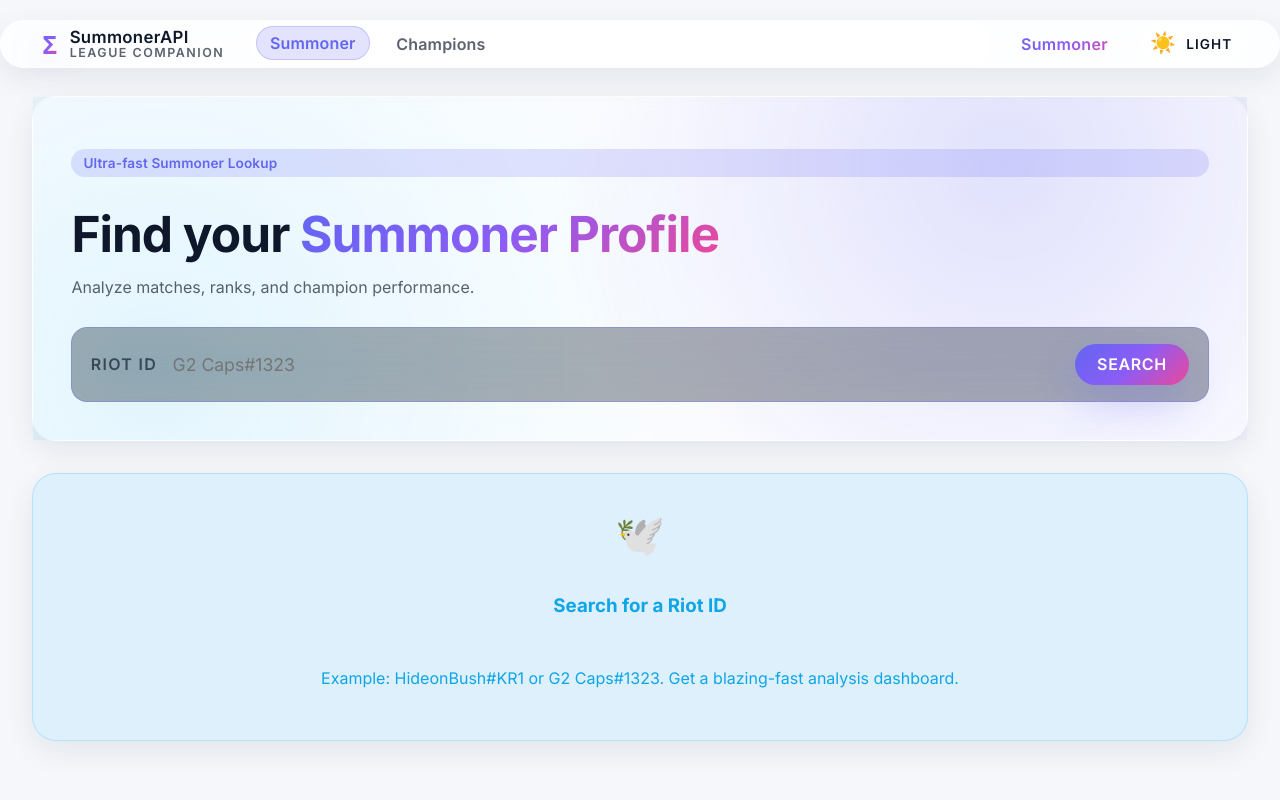
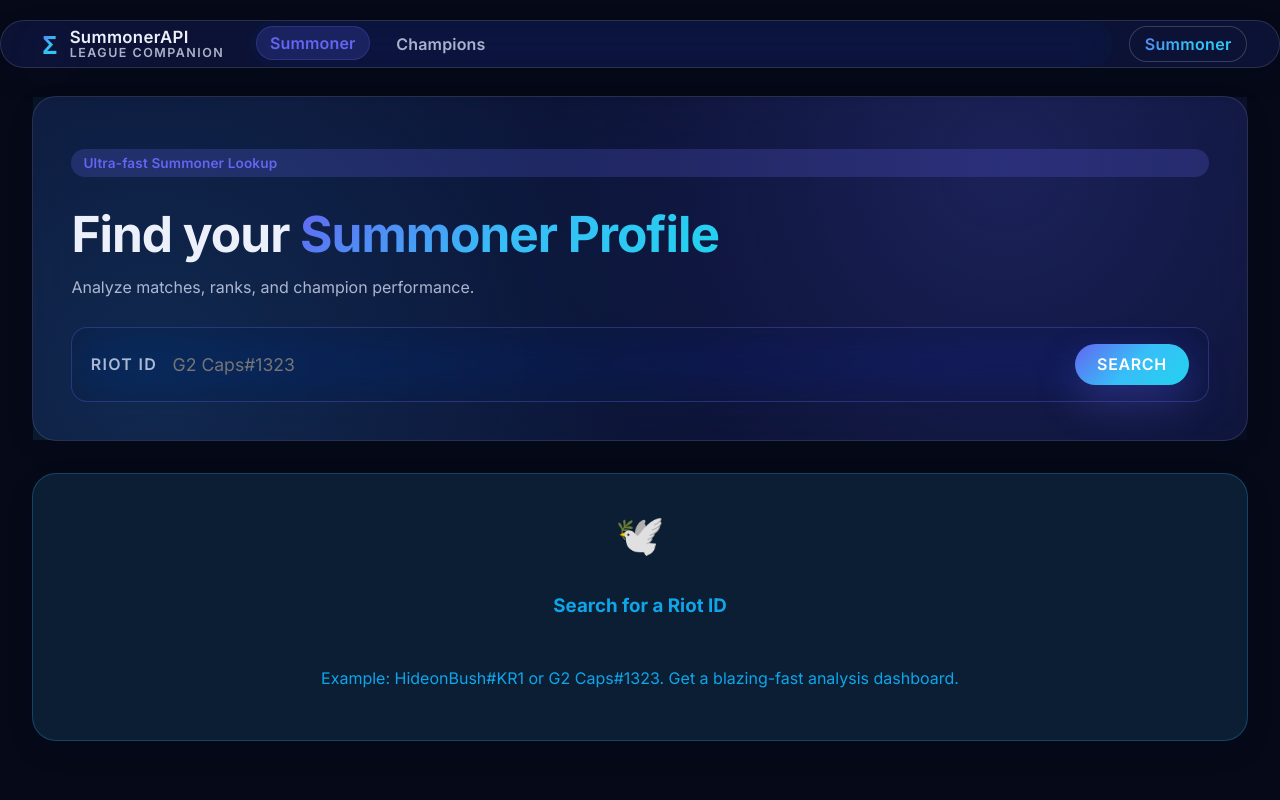
Before and after one commit to zerox80/SummonerAPIv2, a React (Vite) app in the folder frontend/: page / in a window 1280 px wide. Shown: the top 800 px of the page. Built offline with nearby package versions, Linux system fonts and the light colour scheme.

Commit message:
feat: Add base UI layout, dark theme provider, and summoner page styles including match history.

```diff
--- a/frontend/src/components/BottomNavigation.jsx
+++ b/frontend/src/components/BottomNavigation.jsx
@@ -1,6 +1,5 @@
 import React from 'react';
 import { NavLink, useNavigate } from 'react-router-dom';
-import ThemeToggle from './ThemeToggle.jsx';
 import '../styles/bottom-navigation.css';
 
 // Icons - using simple SVG components
@@ -58,7 +57,7 @@ const BottomNavigation = ({ currentSection, onSearchClick }) => {
       </button>
 
       <div className="bottom-nav__item">
-        <ThemeToggle />
+        {/* ThemeToggle removed */}
       </div>
     </nav>
   );
--- a/frontend/src/components/ThemeToggle.jsx
+++ /dev/null
@@ -1,30 +0,0 @@
-
-import { useState } from 'react';
-import { useTheme } from '../providers/ThemeProvider.jsx';
-import '../styles/theme-toggle.css';
-
-
-export default function ThemeToggle() {
-  const { mode, toggle } = useTheme();
-  const [isAnimating, setAnimating] = useState(false);
-
-  const handleToggle = () => {
-    setAnimating(true);
-    toggle();
-  };
-
-  return (
-    <button
-      type="button"
-      className={`theme-toggle${isAnimating ? ' theme-toggle--pulse' : ''}`}
-      onClick={handleToggle}
-      onAnimationEnd={() => setAnimating(false)}
-      aria-label={mode === 'dark' ? 'Zu hell wechseln' : 'Zu dunkel wechseln'}
-    >
-      <span className="theme-toggle__icon" aria-hidden>
-        {mode === 'dark' ? '🌙' : '☀️'}
-      </span>
-      <span className="theme-toggle__label">{mode === 'dark' ? 'Dark' : 'Light'}</span>
-    </button>
-  );
-}
--- a/frontend/src/layouts/ShellLayout.jsx
+++ b/frontend/src/layouts/ShellLayout.jsx
@@ -1,8 +1,6 @@
-
 import PropTypes from 'prop-types';
 import { NavLink, useLocation } from 'react-router-dom';
 import { useMemo, useState, useEffect } from 'react';
-import ThemeToggle from '../components/ThemeToggle.jsx';
 import BrandMark from '../components/BrandMark.jsx';
 import HamburgerMenu from '../components/HamburgerMenu.jsx';
 import MobileNavigation from '../components/MobileNavigation.jsx';
@@ -23,7 +21,7 @@ const NAV_LINKS = [
 export default function ShellLayout({ children }) {
   const location = useLocation();
   const [isMobileMenuOpen, setIsMobileMenuOpen] = useState(false);
-  const { isMobile, isTablet, isTouch } = useMobileDetection();
+  const { isMobile } = useMobileDetection();
 
   // Close mobile menu when switching to desktop
   useEffect(() => {
@@ -116,7 +114,7 @@ export default function ShellLayout({ children }) {
           </nav>
           <div className="app-shell__actions">
             {activeLabel && <span className="app-shell__context gradient-text">{activeLabel}</span>}
-            <ThemeToggle />
+            {/* ThemeToggle removed */}
           </div>
         </div>
       </header>
--- a/frontend/src/providers/ThemeProvider.jsx
+++ b/frontend/src/providers/ThemeProvider.jsx
@@ -4,7 +4,7 @@ import PropTypes from 'prop-types';
 
 const ThemeContext = createContext({
   mode: 'dark',
-  toggle: () => {}
+  toggle: () => { }
 });
 
 const STORAGE_KEY = 'summonerapi-theme';
@@ -24,28 +24,18 @@ function getInitialMode() {
 
 
 export default function ThemeProvider({ children }) {
-  const [mode, setMode] = useState(getInitialMode);
+  const [mode] = useState('dark');
 
   useEffect(() => {
     const root = document.documentElement;
     root.classList.remove('light', 'dark');
-    root.classList.add(mode);
-    window.localStorage.setItem(STORAGE_KEY, mode);
-  }, [mode]);
-
-  useEffect(() => {
-    const media = window.matchMedia(MEDIA_QUERY);
-    const handler = (event) => {
-      setMode(event.matches ? 'dark' : 'light');
-    };
-    media.addEventListener('change', handler);
-    return () => media.removeEventListener('change', handler);
+    root.classList.add('dark');
   }, []);
 
   const value = useMemo(() => ({
-    mode,
-    toggle: () => setMode((prev) => (prev === 'dark' ? 'light' : 'dark'))
-  }), [mode]);
+    mode: 'dark',
+    toggle: () => { } // No-op
+  }), []);
 
   return (
     <ThemeContext.Provider value={value}>
--- a/frontend/src/styles/page-summoner.css
+++ b/frontend/src/styles/page-summoner.css
@@ -12,51 +12,10 @@
   margin-inline: auto;
 }
 
-.summoner-page__main {
-  display: grid;
-  gap: clamp(1.15rem, 3vw, 1.8rem);
-  min-width: 0;
-}
 
 .summoner-page__aside {
-  display: grid;
-  gap: clamp(1.1rem, 3vw, 1.6rem);
-  align-content: start;
-  min-width: 0;
-  position: sticky;
-  top: 2rem;
-  align-self: start;
+  grid-template-columns: 1fr;
 }
-
-.summoner-page__aside>* {
-  min-width: 0;
-}
-
-@media (min-width: 1160px) {
-  .summoner-page__grid {
-    grid-template-columns: minmax(0, 1fr) clamp(320px, 24vw, 420px);
-    align-items: start;
-  }
-}
-
-@media (max-width: 1159px) {
-  .summoner-page__grid {
-    gap: clamp(1.1rem, 3.8vw, 1.7rem);
-  }
-
-  .summoner-page__aside {
-    grid-template-columns: repeat(auto-fit, minmax(260px, 1fr));
-  }
-}
-
-@media (max-width: 880px) {
-  .summoner-page__grid {
-    gap: clamp(1rem, 4vw, 1.6rem);
-  }
-
-  .summoner-page__aside {
-    grid-template-columns: 1fr;
-  }
 }
 
 @media (max-width: 560px) {
--- a/frontend/src/styles/summoner/match-history.css
+++ b/frontend/src/styles/summoner/match-history.css
@@ -42,24 +42,6 @@
 
 .match-history__empty p {
   font-size: 1.25rem;
-  font-weight: 600;
-  color: #fff;
-  margin-bottom: 0.5rem;
-}
-
-/* Match Card */
-.match-card {
-  background: rgba(255, 255, 255, 0.03);
-  border: 1px solid rgba(255, 255, 255, 0.05);
-  border-radius: 16px;
-  overflow: hidden;
-  transition: all 0.3s ease;
-  position: relative;
-}
-
-.match-card:hover {
-  background: rgba(255, 255, 255, 0.05);
-  border-color: rgba(255, 255, 255, 0.1);
   transform: translateY(-2px);
 }
 
--- a/frontend/src/styles/theme-toggle.css
+++ /dev/null
@@ -1,41 +0,0 @@
-.theme-toggle {
-  position: relative;
-  display: inline-flex;
-  align-items: center;
-  gap: 0.65rem;
-  padding: 0.45rem 0.85rem;
-  border-radius: 999px;
-  border: var(--border-glass);
-  background: rgba(255, 255, 255, 0.08);
-  backdrop-filter: blur(18px) saturate(160%);
-  color: var(--text-primary);
-  font-weight: 600;
-  cursor: pointer;
-  transition: transform var(--duration-fast) ease, box-shadow var(--duration-fast) ease;
-  box-shadow: inset 0 0 0 1px rgba(255, 255, 255, 0.05);
-}
-
-.theme-toggle:hover {
-  transform: translateY(-1px);
-  box-shadow: var(--shadow-sm);
-}
-
-.theme-toggle:focus-visible {
-  outline: none;
-  box-shadow: 0 0 0 3px var(--accent-ring);
-}
-
-.theme-toggle__icon {
-  font-size: 1.3rem;
-  line-height: 1;
-}
-
-.theme-toggle__label {
-  font-size: 0.85rem;
-  letter-spacing: 0.08em;
-  text-transform: uppercase;
-}
-
-.theme-toggle--pulse {
-  animation: pulseGlow 900ms ease;
-}
```
